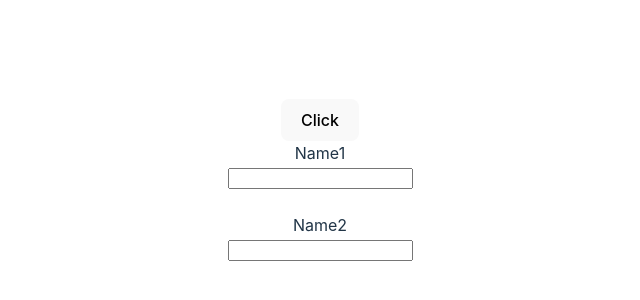
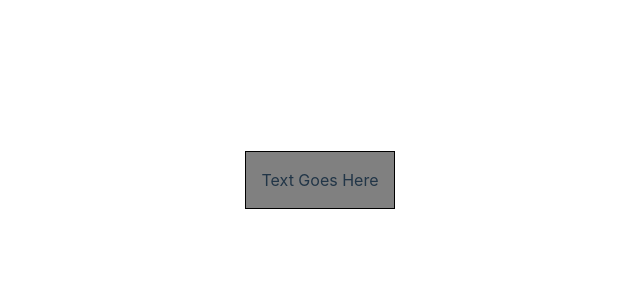
Before and after one commit to liar88828/tutor-react-typescipt, a React (Vite) app: page / in a window 1280 px wide. Shown: the part 220-520 px from the top of the page, without its empty margins (320-960 px from the left). Built offline with nearby package versions, Linux system fonts and the light colour scheme.

Commit message:
7 Style Props

```diff
--- a/src/App.tsx
+++ b/src/App.tsx
@@ -1,24 +1,12 @@
 
 import './style/App.css'
-import { Button } from './components/eps6/Button';
-import { Input } from './components/eps6/Input';
+import Container from './components/eps7/Container';
 
 function App() {
 
 	return (
 		<>
-			{/* <Button handleClick={(event) => {
-				console.log('Button Click ', event)
-			}} /> */}
-			<Button handleClick={
-				(event, id) => {
-					console.log('Button Click ', event, id)
-				}
-			} />
-			{/*  */}
-			<Input value=''
-				handleChange1={(event) => console.log(event)}
-				/>
+		<Container styles={{ border: '1px solid black', padding: '1rem' ,background:'gray'}}/>
 		</>
 	)
 }
--- /dev/null
+++ b/src/components/eps7/Container.tsx
@@ -0,0 +1,18 @@
+import React from 'react';
+
+type ContainerProps = { styles: React.CSSProperties }
+
+const Container = (props: ContainerProps) => {
+    return (
+        <div>
+            <p
+                //  style={{ border: '1px solid black', padding: '1rem' }}
+                style={props.styles}
+            >
+                Text Goes Here
+            </p>
+        </div>
+    )
+}
+
+export default Container
```
